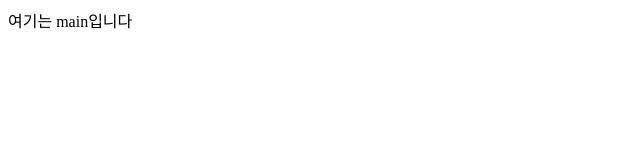
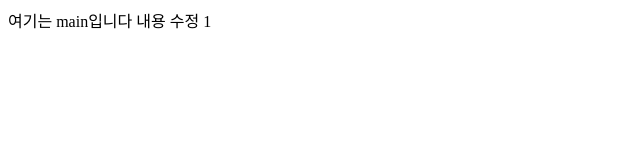
Before and after one commit to RhoAias12/team-project, a plain HTML site: page index.html in a window 1280 px wide. Shown: the full height of the page, 0-640 px from the left. Drawn offline with Linux system fonts and the light colour scheme.

Commit message:
내용 수정 1

```diff
--- a/index.html
+++ b/index.html
@@ -6,6 +6,6 @@
     <title>Document</title>
   </head>
   <body>
-    여기는 main입니다
+    여기는 main입니다 내용 수정 1
   </body>
 </html>
```
